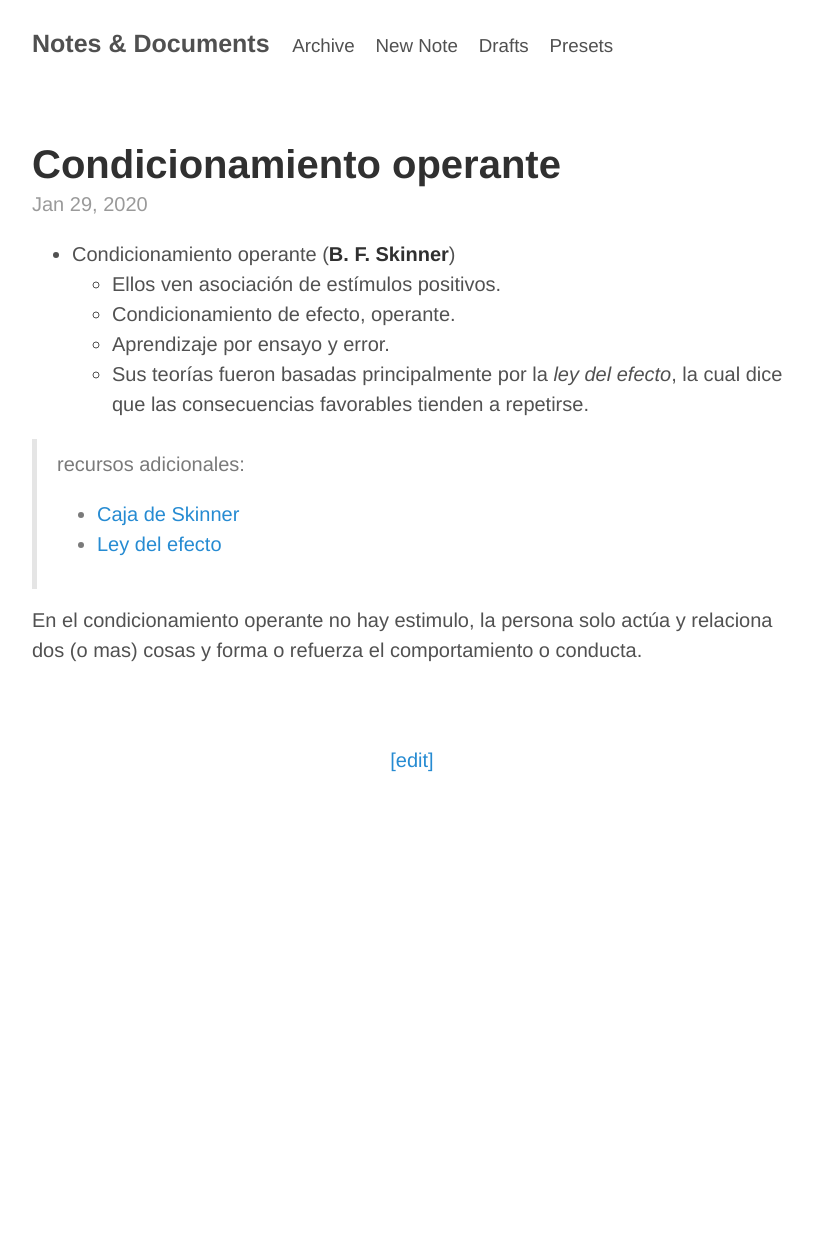
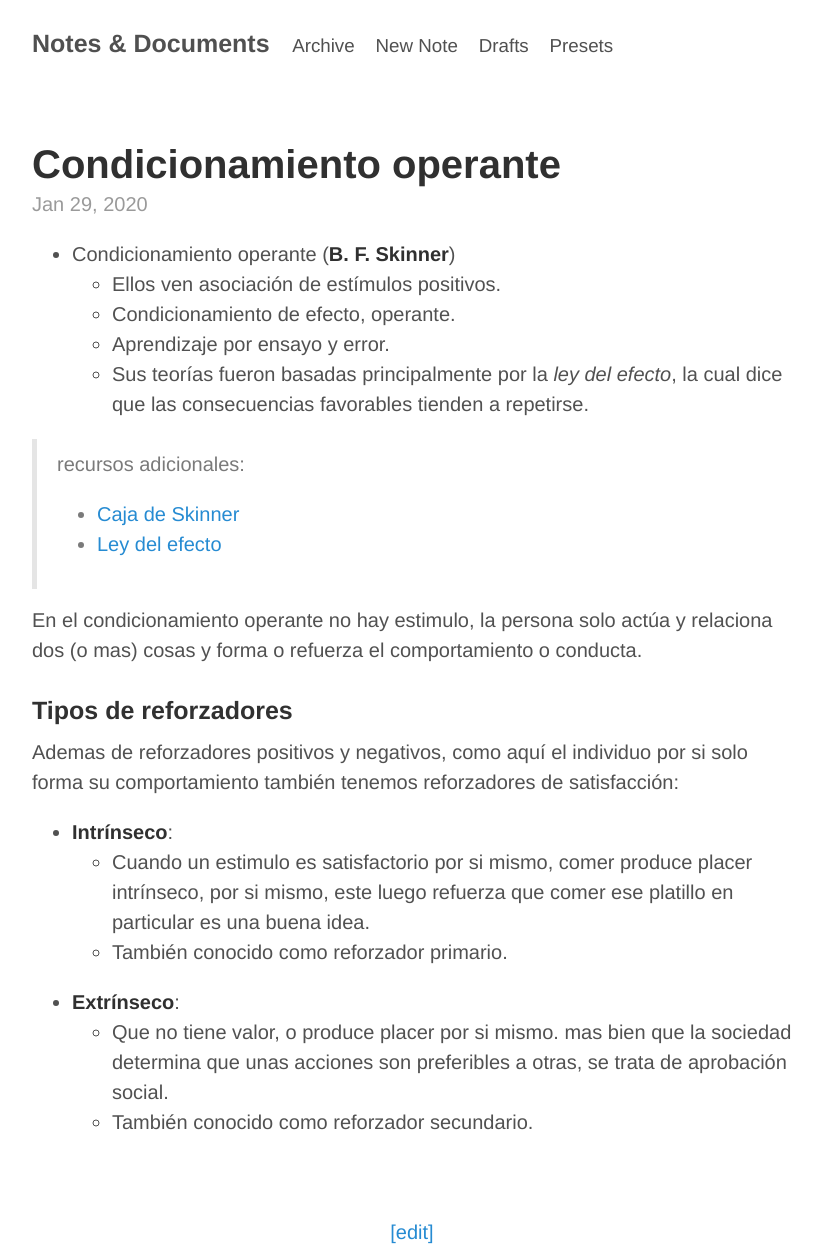
Before and after one commit to alex-esc/notes, a Jekyll site: the page built from _posts/2020-01-29-condicionamiento-operante.md, in a window 1280 px wide. Shown: the whole page, without its empty margins (228-1049 px from the left). Built offline with Jekyll 4.4.1, drawn with Linux system fonts in a browser that asks for light colours; before the commit the page ends 900 px from its top, so only the background shows below that.

Commit message:
Update 2020-01-29-condicionamiento-operante.md

```diff
--- a/_posts/2020-01-29-condicionamiento-operante.md
+++ b/_posts/2020-01-29-condicionamiento-operante.md
@@ -16,3 +16,14 @@ tags: "libreta, Primer Semestre, Psicología general procesos y teorías"
 > * [Ley del efecto](https://en.wikipedia.org/wiki/Law_of_effect)
 
 En el condicionamiento operante no hay estimulo, la persona solo actúa y relaciona dos (o mas) cosas y forma o refuerza el comportamiento o conducta.
+
+### Tipos de reforzadores
+
+Ademas de reforzadores positivos y negativos, como aquí el individuo por si solo forma su comportamiento también tenemos reforzadores de satisfacción:
+
++ **Intrínseco**:
+	* Cuando un estimulo es satisfactorio por si mismo, comer produce placer intrínseco, por si mismo, este luego refuerza que comer ese platillo en particular es una buena idea.
+	* También conocido como reforzador primario.
++ **Extrínseco**:
+	* Que no tiene valor, o produce placer por si mismo. mas bien que la sociedad determina que unas acciones son preferibles a otras, se trata de aprobación social.
+	* También conocido como reforzador secundario.
```
